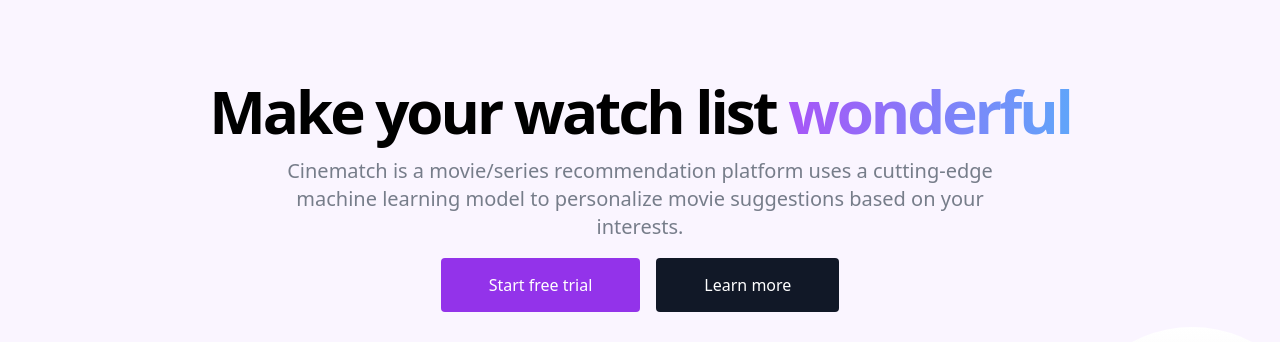
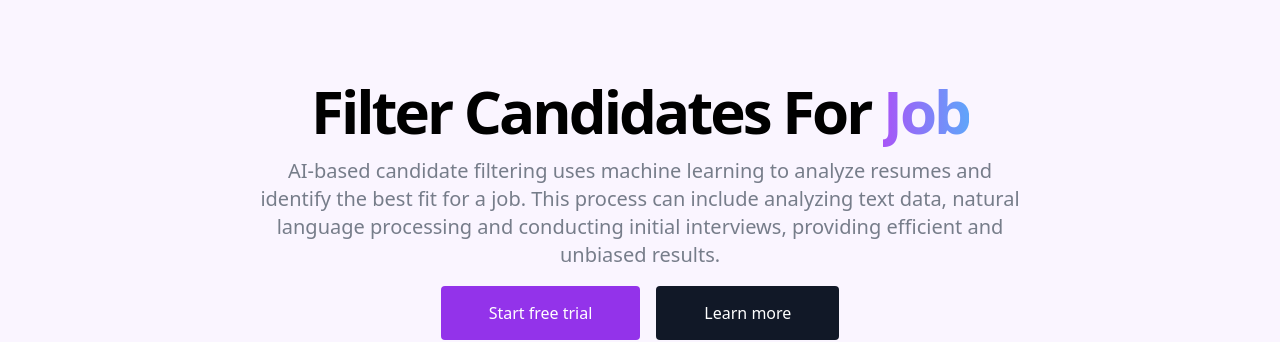
Before and after one commit to TushirSahu/HRmate, a React (Vite) app in the folder frontend/: page / in a window 1280 px wide. Shown: the part 143-485 px from the top of the page. Built offline with nearby package versions, Linux system fonts and the light colour scheme.

Commit message:
feat: Fixed Some Bugs

```diff
--- a/frontend/src/components/Navbar.jsx
+++ b/frontend/src/components/Navbar.jsx
@@ -49,7 +49,7 @@ export const Navbar = ({ styles }) => {
               '
         >
           <Link
-            to='/signup'
+            to='/dashboard'
             className='md:p-4 py-2 block hover:text-purple-400 text-purple-500'
           >
             {user.isAuthenticated == true ? "My Dashboard" : "Get Started"}
--- a/frontend/src/components/ProtectedRoute.jsx
+++ b/frontend/src/components/ProtectedRoute.jsx
@@ -7,13 +7,13 @@ const ProtectedRoute = ({ children }) => {
   const { user } = useContext(AuthProvider);
   console.log(user.isAuthenticated);
 
-  if (user.isAuthenticated === true){
+  if (user.isAuthenticated == true){
     return <>{children}</>
   }
-  if (user.isAuthenticated === false) {
+  if (user.isAuthenticated == false) {
     return <Navigate to='/login' />
   }
-  if(user.isAuthenticated === null){
+  if(user.isAuthenticated == null){
     return (
       <div className='flex justify-center items-center h-screen'>
         <div className='animate-spin rounded-full h-32 w-32 border-t-2 border-b-2 border-purple-500'></div>
--- a/frontend/src/context/AuthContext.jsx
+++ b/frontend/src/context/AuthContext.jsx
@@ -6,7 +6,7 @@ const AuthContextProvide = (props) => {
   const [user, setUser] = useState({
     user: null,
     token: null,
-    isAuthenticated: false,
+    isAuthenticated: null,
   });
 
   const validateToken = async () => {
@@ -32,6 +32,11 @@ const AuthContextProvide = (props) => {
         });
 
       } catch (error) {
+        setUser({
+          user: null,
+          token: null,
+          isAuthenticated: false,
+        })
         console.log(error);
       }
     }
--- a/frontend/src/pages/HomePage.jsx
+++ b/frontend/src/pages/HomePage.jsx
@@ -5,27 +5,6 @@ import axios from "axios";
 import { motion } from "framer-motion";
 
 export default function HomePage() {
-  const [list, setList] = useState([]);
-
-  const fetchHandler = async () => {
-    try {
-      const body = {
-        genres: ["Horror"],
-      };
-      const token =
-        "eyJhbGciOiJIUzI1NiIsInR5cCI6IkpXVCJ9.eyJpZCI6IjYzY2MxNjM3YmIzODg0Y2IwODczMmQ0YSIsImlhdCI6MTY3NDM2OTkwMiwiZXhwIjoxNjc2MDk3OTAyfQ.Prwe4UnFLmXJMeO2G2br5MWVcdW15CqnUF44RRdYuKc";
-      const results = await axios.post(
-        "http://localhost:8000/api/v1/list/generate",
-        body,
-        {
-          headers: { Authorization: `Bearer ${token}` },
-        }
-      );
-      setList(results.data.data);
-    } catch (error) {
-      console.log(error);
-    }
-  };
 
   return (
     <div>
@@ -71,9 +50,9 @@ export default function HomePage() {
                 className="text-5xl md:text-6xl font-extrabold leading-tighter tracking-tighter mb-4 dark:text-white"
                 data-aos="zoom-y-out"
               >
-                Make your watch list{" "}
+                Filter Candidates For{" "}
                 <span className="bg-clip-text text-transparent bg-gradient-to-r from-purple-500 to-blue-400">
-                  wonderful
+                  Job
                 </span>
               </h1>
               <div className="max-w-3xl mx-auto">
@@ -82,9 +61,10 @@ export default function HomePage() {
                   data-aos="zoom-y-out"
                   data-aos-delay="150"
                 >
-                  Cinematch is a movie/series recommendation platform uses a
-                  cutting-edge machine learning model to personalize movie
-                  suggestions based on your interests.
+                  AI-based candidate filtering uses machine learning to analyze resumes
+                  and identify the best fit for a job. This process can include analyzing
+                  text data, natural language processing and conducting initial interviews,
+                  providing efficient and unbiased results.
                 </p>
                 <div
                   className="max-w-xs mx-auto sm:max-w-none sm:flex sm:justify-center"
```
